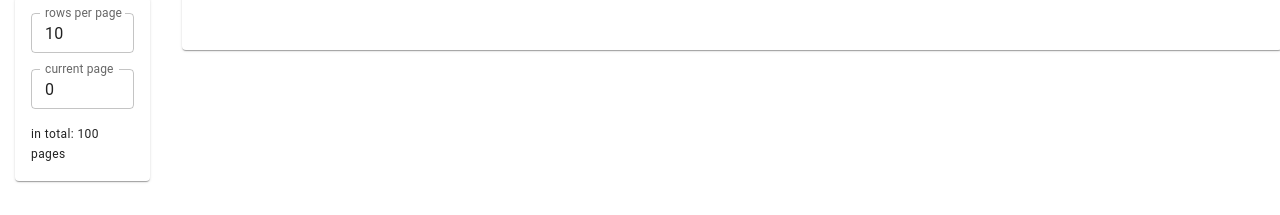
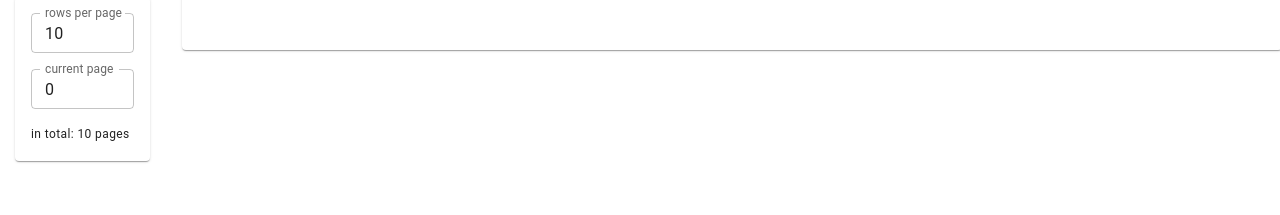
Before and after one commit to Sandbox-gVisor/WebView, a React (Vite) app: page / in a window 1280 px wide. Shown: the part 515-730 px from the top of the page. Built offline with nearby package versions, Linux system fonts and the light colour scheme; a web font is replaced by a local one.

Commit message:
fix(paginator): fix current page and total

```diff
--- a/src/components/Page/Paginator.tsx
+++ b/src/components/Page/Paginator.tsx
@@ -3,10 +3,12 @@ import {selectLogs, setPageIndex, setPageSize} from "@/store/logSlice";
 import {
   Box, TextField, Paper, Typography
 } from "@mui/material";
+import React from "react";
 
 export default function Paginator() {
   const dispatch = useAppDispatch();
   const logStore = useAppSelector(selectLogs);
+  const countPages = logStore.total / logStore.pageSize;
 
   const handleChangePage = (
     event: React.ChangeEvent<HTMLInputElement | HTMLTextAreaElement>,
@@ -34,21 +36,13 @@ export default function Paginator() {
       />
       <TextField type="number" size="small" label="current page"
                  sx={{marginBottom: 2}}
-                 inputProps={{min: 0, max: logStore.total}}
+                 inputProps={{min: 0, max: countPages - 1}}
                  value={logStore.pageIndex}
                  onChange={handleChangePage}
       />
       <Typography variant="caption">
-        in total: {logStore.total} pages
+        in total: {countPages} pages
       </Typography>
-      {/*
-      component="div"
-      count={logStore.total}
-      page={logStore.pageIndex}
-      onPageChange={handleChangePage}
-      rowsPerPage={logStore.pageSize}
-      onRowsPerPageChange={handleChangeRowsPerPage}
-      */}
     </Box>
   );
 }
```
